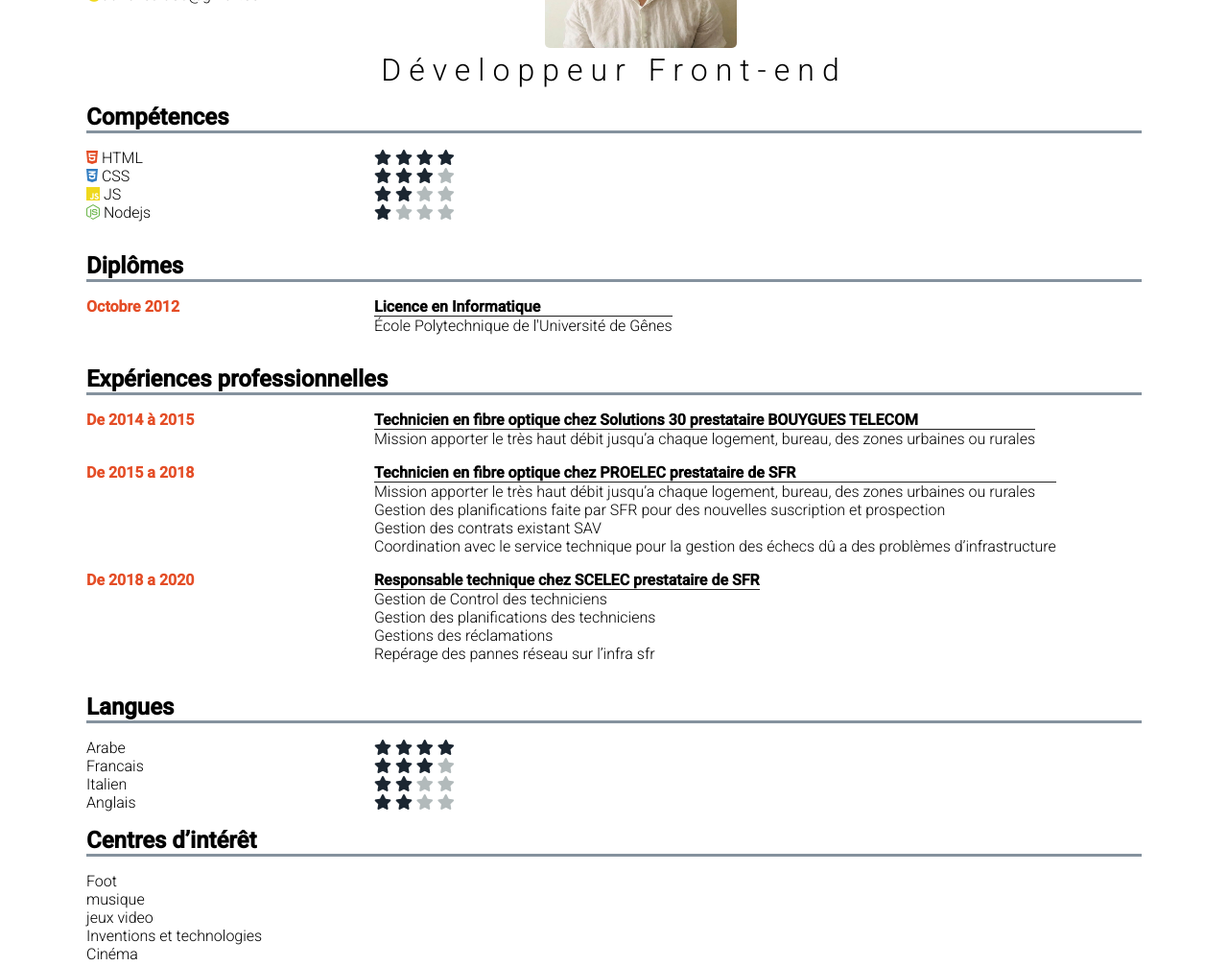
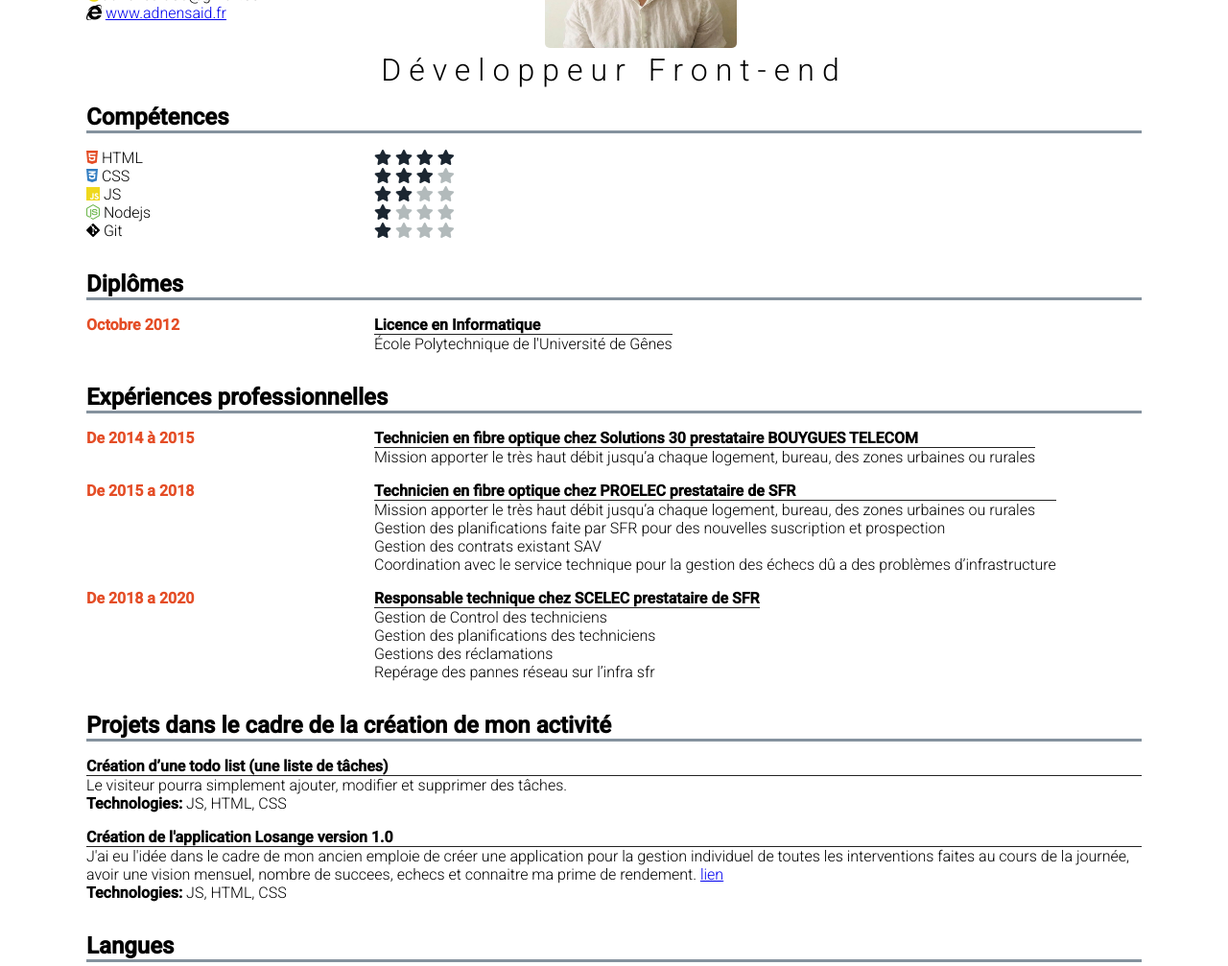
Before and after one commit to adnensaid/cv-adnen, a website: page index.html in a window 1280 px wide. Shown: the part 100-1107 px from the top of the page at 96% size. Drawn offline with Linux system fonts and the light colour scheme.

Commit message:
2eme  modif

```diff
--- a/index.html
+++ b/index.html
@@ -17,6 +17,7 @@
       <p class="age"><i class="fab fa-pagelines"></i> 37 ans</p>
       <p class="tel"><i class="fas fa-phone"></i>0781152946</p>
       <p class="email"><i class="fas fa-at"></i>adnensaid83@gmail.com</p>
+      <p class="site"><i class="fab fa-internet-explorer"></i> <a href="http://www.adnensaid.fr">www.adnensaid.fr</a></p>
     </div>
     <div class="photo">
       <img src="./img/adnen.jpg" alt="">
@@ -70,6 +71,15 @@
               <i class="fas fa-star"></i>
             </div>
          </div>
+         <div class="lang">
+          <p><i class="fab fa-git-alt"></i> Git</p>
+          <div class="star">
+            <i class="fas fa-star dark"></i>
+            <i class="fas fa-star"></i>
+            <i class="fas fa-star"></i>
+            <i class="fas fa-star"></i>
+          </div>
+       </div>
       </div>
     </div>
     <div class="diplome">
@@ -133,6 +143,23 @@
         </div>
       </div>
     </div>
+    <div class="projetPerso">
+      <h2 class="underlinex2">Projets dans le cadre de la création de mon activité</h2>
+      <div class="contentProjet">
+        <h4 class="underline">Création d’une todo list (une liste de tâches)</h4>
+        <p>Le visiteur pourra simplement ajouter, modifier et supprimer des tâches.</p>
+        <p><strong>Technologies: </strong>JS, HTML, CSS</p>
+      </div>
+      <div class="contentProjet">
+        <h4 class="underline">Création de l'application Losange version 1.0</h4>
+        <p>J'ai eu l'idée dans le cadre de mon ancien emploie de créer une application pour la gestion individuel
+          de toutes les interventions faites au cours de la journée, avoir une vision mensuel, nombre de succees, echecs et
+          connaitre ma prime de rendement.
+          <a href="https://github.com/adnensaid/Losange">lien</a>
+        </p>
+        <p><strong>Technologies: </strong>JS, HTML, CSS</p>
+      </div>
+    </div>
     <div class="langues">
       <h2 class="underlinex2">Langues</h2>
       <div class="contentLangues">
--- a/scss/style.scss
+++ b/scss/style.scss
@@ -85,12 +85,13 @@ content
   flex-flow: column;
 
 }
-.competences, .diplome, .experiences, .langues, .interet{
+.competences, .diplome, .experiences, .projetPerso, .langues, .interet, .projetPerso{
   padding: 1rem 0;
 }
-.contentComp, .contentDiplome, .contentExperience, .contentLangues, .contentInteret{
+.contentComp, .contentDiplome, .contentExperience, .contentLangues, .contentInteret, .contentProjet{
   padding-top: 1rem;
 }
+
 .contentComp{
   display: flex;
   flex-direction: column;
```
Also changed, not shown: css/style.css.
